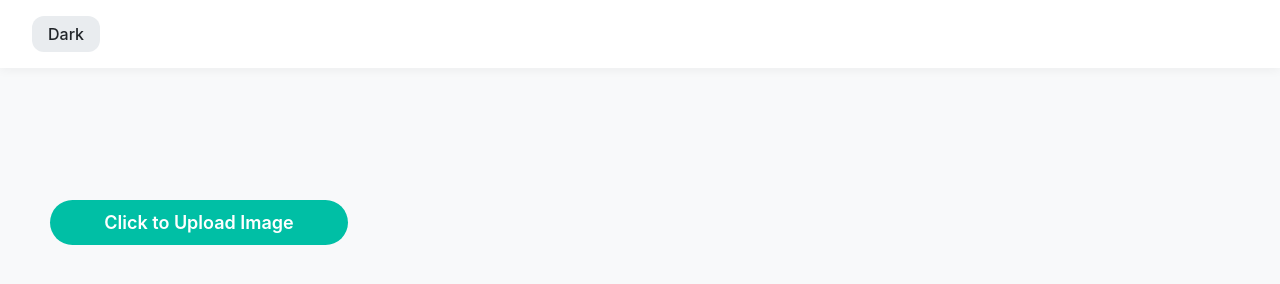
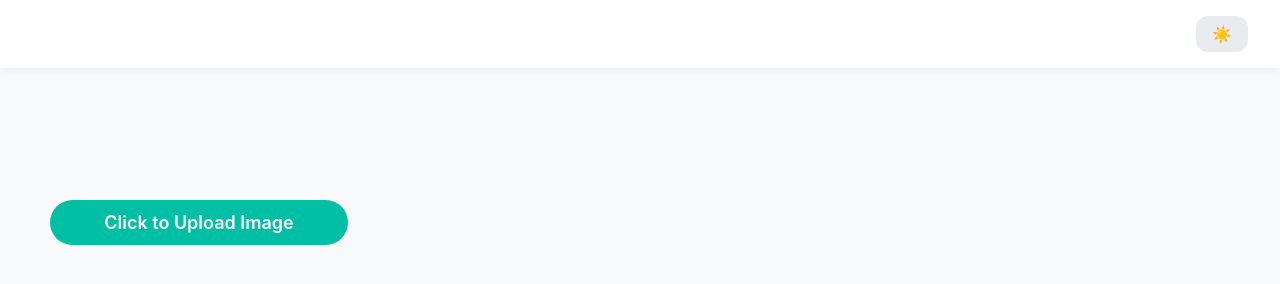
Before and after one commit to KyberNull/Visual-Contextualizer, a website: page src/index.html in a window 1280 px wide. Drawn offline with Linux system fonts and the light colour scheme.

Commit message:
Added emojis to theme buttons

```diff
--- a/src/index.html
+++ b/src/index.html
@@ -17,7 +17,7 @@
     <div class="topbar">
       <div class="dark_mode">
         <div class="dark_mode_container">
-          <div class="dark_mode_image">Dark</div>
+          <div class="dark_mode_image">☀️</div>
         </div>
       </div>
     </div>
--- a/src/main.js
+++ b/src/main.js
@@ -177,6 +177,7 @@
   UI.themeBtn?.addEventListener("click", () => {
     const isDark = document.body.classList.toggle("dark-theme");
     UI.themeBtn.textContent = isDark ? "Light" : "Dark";
+    UI.themeBtn.textContent = isDark ? " ☀️ " : " 🌙 ";
   });
 
   // Word Stream Listener
--- a/src/styles.css
+++ b/src/styles.css
@@ -28,7 +28,8 @@
 
 .topbar {
   display: flex;
-  justify-content: space-between;
+
+  justify-content:right;
   padding: 1rem 2rem;
   background: var(--card-bg);
   box-shadow: 0 2px 10px rgba(0,0,0,0.05);
```
